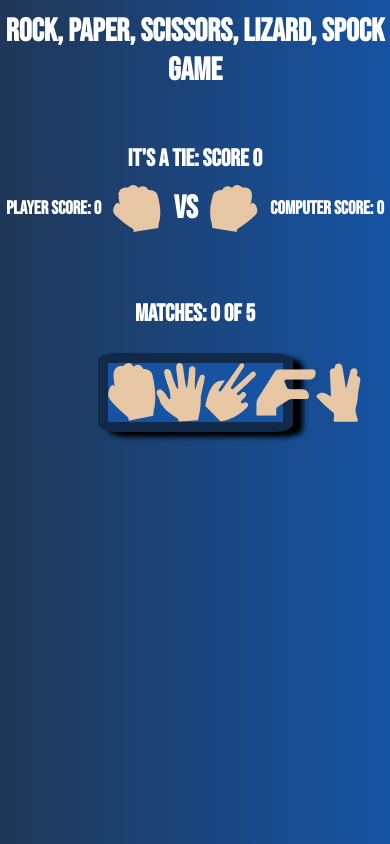
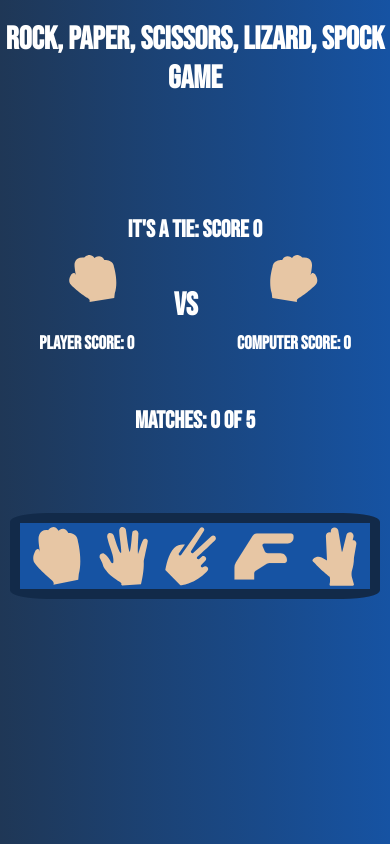
Before and after one commit to humberto-pereira/spock-game, a plain HTML site: page index.html in a window 390 px wide. Drawn offline with Linux system fonts and the light colour scheme.

Commit message:
Adjusting element's position, size and adding a media query

```diff
--- a/assets/css/style.css
+++ b/assets/css/style.css
@@ -14,10 +14,12 @@ body {
 }
 
 .title {
-    margin: 3% 0 14% 0;
+    margin: 3% 0 12% 0;
     text-align: center;
 
 }
+
+/* rules and matches interactive text */
 
 #rules {
 text-align: center;
@@ -29,6 +31,7 @@ text-align: center;
 
 /* buttons */
 .btn-container {
+    padding: 1%;
     box-shadow: 10px 5px 5px #000000;
     border-radius: 10%;
     background-color: #1653a3;
@@ -39,15 +42,40 @@ text-align: center;
     justify-content:space-around;
 }
 
+.btn-hover:hover {
+    background:#fefffd;
+}
+
 /* Player field */
 
 #game-field {
     display: flex;
     align-items: center;
-    justify-content: space-around;
-    margin: 3% 0 17% 0;
+    justify-content: space-evenly;
+    margin: 3% 0 13% 0;
 }
 
-.btn-hover:hover {
-    background:#fefffd;
+#player-hand {
+    margin-bottom: 23.766px;
+    margin-left: 30px;
 }
+
+#computer-hand {
+    margin-bottom: 23.766px;
+    margin-left: 33px;
+}
+
+/* media query */
+
+@media screen and (max-width: 820px) {
+    .btn-container {
+        margin-top: 20%;
+        max-width: 95%;
+        box-shadow: none;
+    }
+
+    .title {
+        margin: 5% 0 30% 0;
+    }
+
+}
--- a/index.html
+++ b/index.html
@@ -14,11 +14,15 @@
             <h2><span id="winner-rule-point">It's a tie: score  0</span></h2>
         </div>
         <div id="game-field">
-            <h3>Player Score: <span id="player-score">0</span></h3>
-            <img id="Player-hand" src="assets/images/icon-rock-player.svg" alt="player hand">
+            <div>
+                <img id="player-hand" src="assets/images/icon-rock-player.svg" alt="player hand">
+                <h3>Player Score: <span id="player-score">0</span></h3>
+            </div>
             <h1>VS</h1>
-            <img id="computer-hand" src="assets/images/icon-rock-coputer.svg" alt="computer hand">
-            <h3>Computer Score: <span id="computer-score">0</span></h3>
+            <div>
+                <img id="computer-hand" src="assets/images/icon-rock-coputer.svg" alt="computer hand">
+                <h3>Computer Score: <span id="computer-score">0</span></h3>
+            </div>
         </div>
         <h2 id="matches">Matches: <span id="matches-counter">0</span> of 5</h2>
         <div class="btn-container">
```
